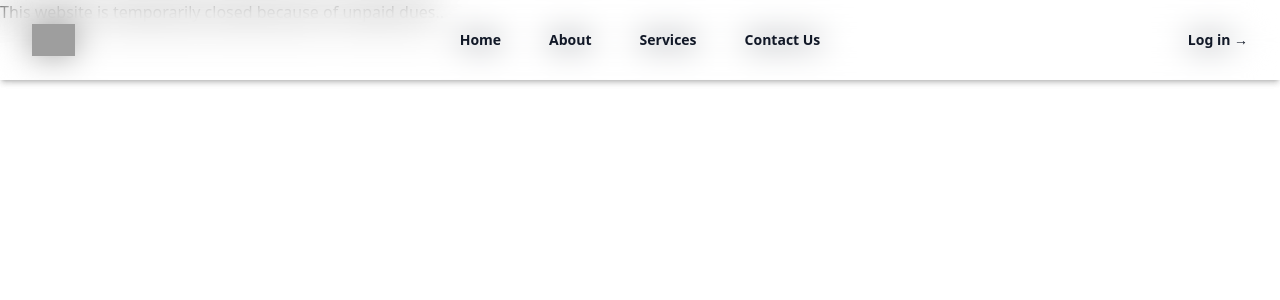
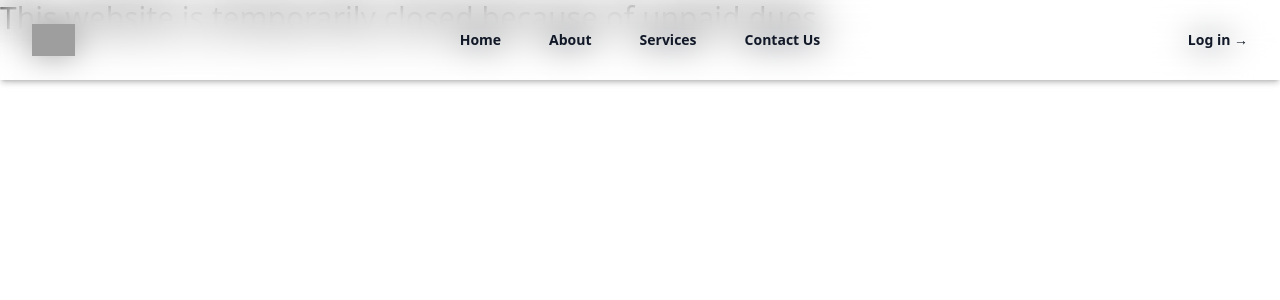
Before and after one commit to SaiHarsha9992/Hridhaya, a React (Vite) app: page / in a window 1280 px wide. Shown: the top 300 px of the page. Built offline with nearby package versions, Linux system fonts and the light colour scheme; grey boxes are pictures that could not be loaded.

Commit message:
Update Mmain.jsx

```diff
--- a/src/components/Mmain.jsx
+++ b/src/components/Mmain.jsx
@@ -39,7 +39,7 @@ export default function Main() {
   return (
     <>
 
-    <h1>This website is temporarily closed because of unpaid dues..</h1>
+    <h1 className="text-black text-3xl">This website is temporarily closed because of unpaid dues..</h1>
     </>
   );
 }
```
